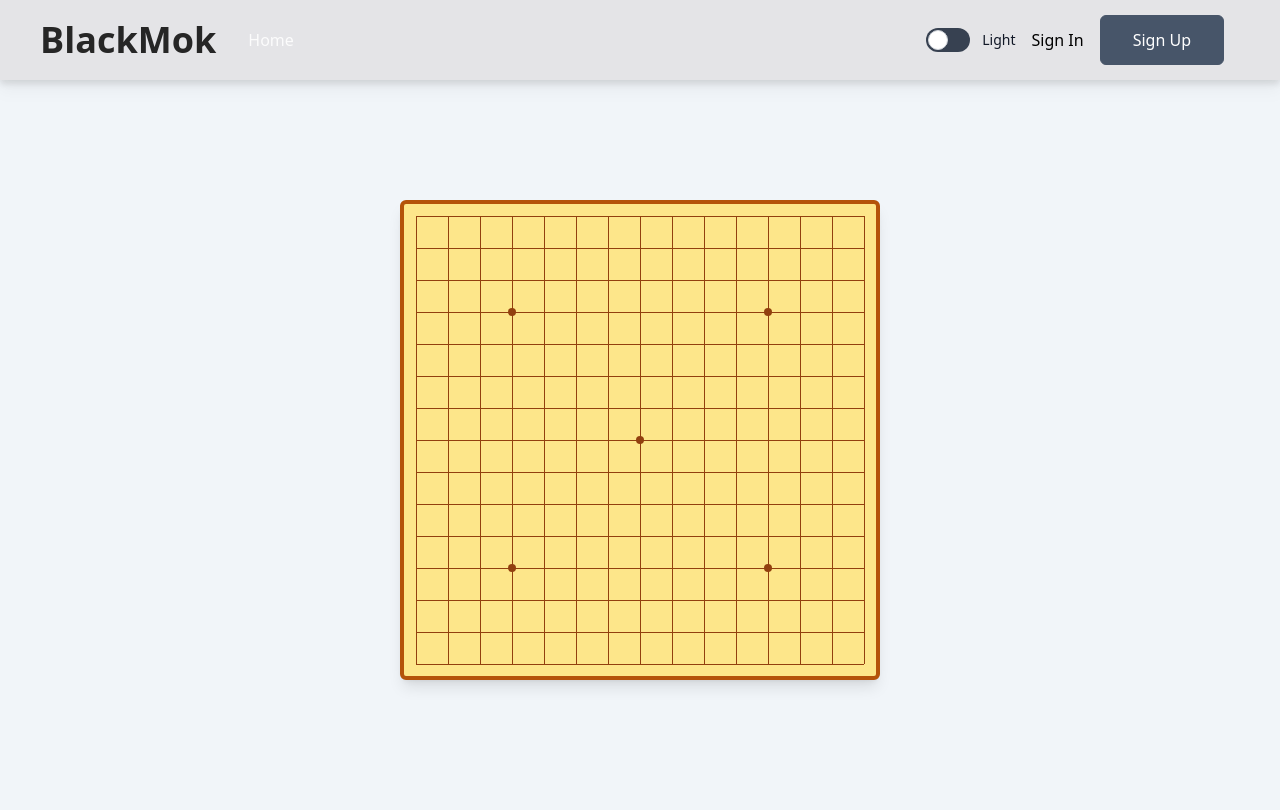
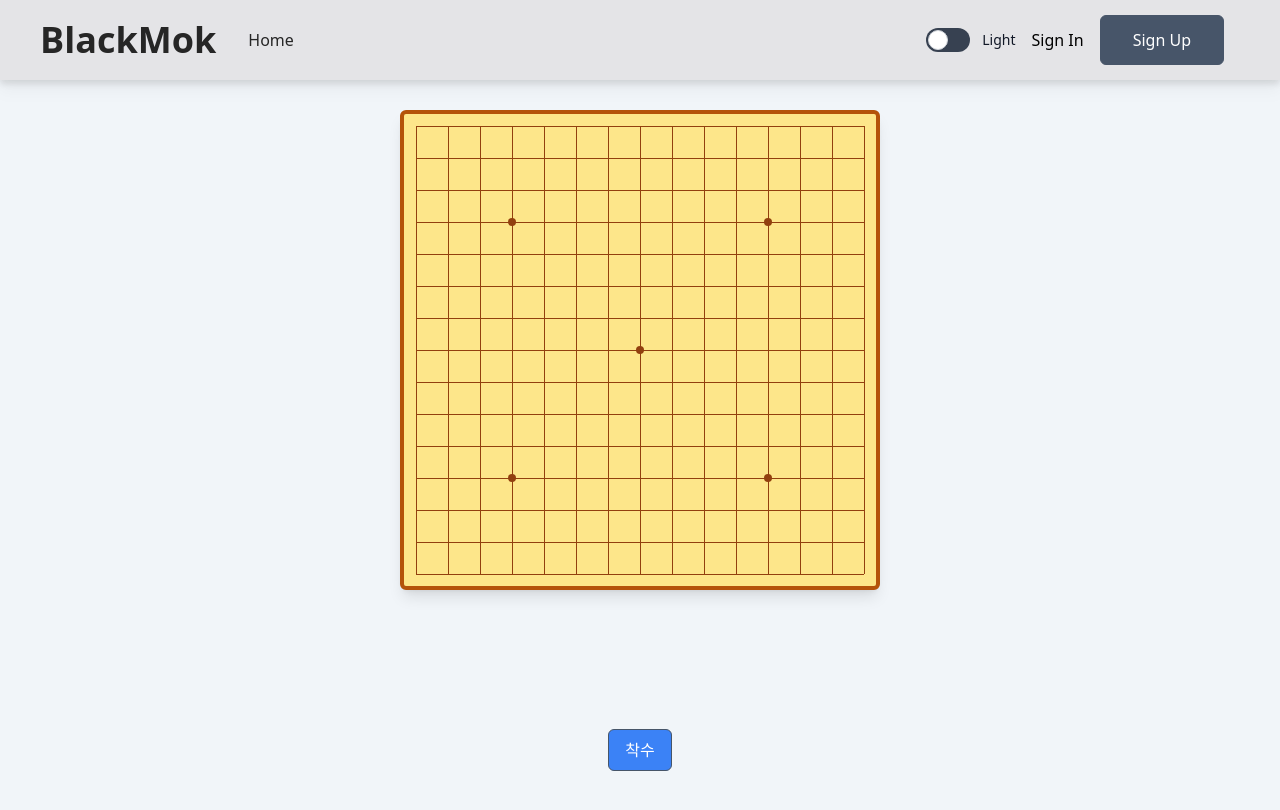
Before and after one commit to Kwak1999/public_omok, a React (Vite) app: page / in a window 1280 px wide. Shown: the top 810 px of the page. Built offline with nearby package versions, Linux system fonts and the light colour scheme.

Commit message:
착수 버튼

```diff
--- a/src/components/Board.jsx
+++ b/src/components/Board.jsx
@@ -58,6 +58,7 @@ const Board = () => {
                     ))}
                 </div>
             </div>
+            <button className="px-4 py-2 bg-blue-500 text-white rounded-md hover:bg-blue-300 transition">착수</button>
         </div>
     );
 };
--- a/src/components/Cell.jsx
+++ b/src/components/Cell.jsx
@@ -3,7 +3,7 @@ import React from 'react';
 const Cell = () => {
     return (
         <div>
-
+        {/*    클릭 이벤트 */}
         </div>
     );
 };
--- a/src/components/Navbar.jsx
+++ b/src/components/Navbar.jsx
@@ -4,7 +4,7 @@ import { FaAlignJustify, FaTimes } from "react-icons/fa";
 
 const Navbar = ({darkMode, setDarkMode}) => {
     const [nav, setNav] = useState(false)
-    console.log('dark', darkMode);
+    // console.log('dark', darkMode);
     return (
         <nav className='w-screen h-[80px] z-10 bg-zinc-200 fixed drop-shadow-lg dark:bg-neutral-800'>
             <div className='flex items-center justify-between w-full h-full px-10'>
@@ -12,7 +12,7 @@ const Navbar = ({darkMode, setDarkMode}) => {
                     <h1 className='mr-4 text-3xl font-bold sm:text-4xl text-neutral-800 dark:text-gray-300'>BlackMok</h1>
 
                     <ul className='hidden md:flex'>
-                        <li className='dark:text-gray-300'><Link to="home" smooth={true} duration={500}>Home</Link></li>
+                        <li className='text-neutral-800 dark:text-gray-300'><Link to="home" smooth={true} duration={500}>Home</Link></li>
 
                     </ul>
 
@@ -49,12 +49,9 @@ const Navbar = ({darkMode, setDarkMode}) => {
                 </div>
             </div>
 
+
             <ul className={!nav ? 'hidden' : 'absolute bg-zinc-200 w-full px-8'}>
                 <li className='w-full border-b-2 border-zinc-300'><Link onClick={() => setNav(false)} to="home" smooth={true} duration={500}>Home</Link></li>
-                <li className='w-full border-b-2 border-zinc-300'><Link onClick={() => setNav(false)} to="about" smooth={true} duration={500}>About</Link></li>
-                <li className='w-full border-b-2 border-zinc-300'><Link onClick={() => setNav(false)} to="support" smooth={true} duration={500}>Support</Link></li>
-                <li className='w-full border-b-2 border-zinc-300'><Link onClick={() => setNav(false)} to="feature" smooth={true} duration={500}>Feature</Link></li>
-                <li className='w-full border-b-2 border-zinc-300'><Link onClick={() => setNav(false)} to="testimonials" smooth={true} duration={500}>Feedback</Link></li>
 
                 <div className='flex flex-col my-4'>
                     <button className='px-8 py-3 mb-4 text-slate-600 bg-transparent'>Sign In</button>
--- a/src/components/Rule.jsx
+++ b/src/components/Rule.jsx
@@ -0,0 +1,11 @@
+import React from 'react';
+
+const Rule = () => {
+    return (
+        <div>
+        {/*    렌주룰 */}
+        </div>
+    );
+};
+
+export default Rule;
```
